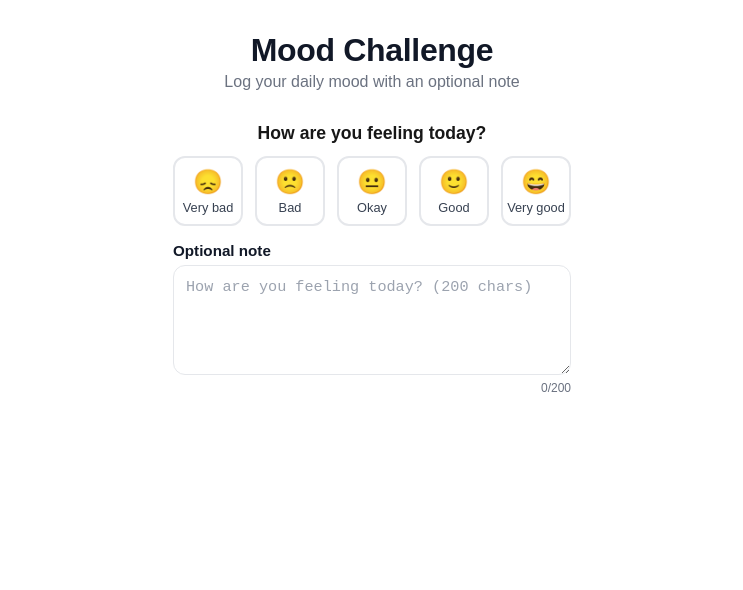
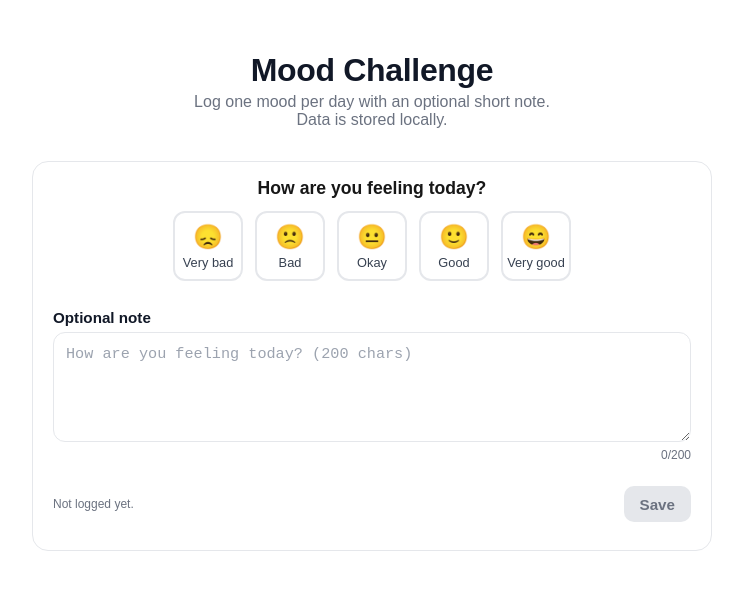
Before and after one commit to susannakyllonen/mood-challenge, a Next.js app: page / in a window 1280 px wide. Shown: the top 590 px of the page, without its empty margins (268-1011 px from the left). Built offline with nearby package versions, Linux system fonts and the light colour scheme.

Commit message:
Add SaveBar and localeStorage saving

```diff
--- a/src/app/page.tsx
+++ b/src/app/page.tsx
@@ -1,19 +1,98 @@
 "use client";
 
-import React, { useState } from "react";
-import Header from "../components/Header";
+import React, { useEffect, useState } from "react";
+import styled from "styled-components";
+import Header from "@/components/Header";
 import Moodrate from "@/components/MoodRate";
 import NoteInput from "@/components/NoteInput";
+import SaveBar from "@/components/SaveBar";
+import {
+  loadData,
+  saveData,
+  upsertToday,
+  getTodayEntry,
+  todayKey,
+  type StoredData,
+  type MoodEntry,
+} from "@/lib/moodStorage";
 
-export default function Home() {
-  const [mood, setMood] = React.useState<number | null>(null);
-  const [note, setNote] = useState("");
+const Container = styled.main`
+  width: 100%;
+  max-width: 720px;
+  padding: 1.25rem;
+`;
+
+const Section = styled.section`
+  background: #fff;
+  border: 1px solid #e5e7eb;
+  border-radius: 16px;
+  padding: 1rem 1.25rem;
+  display: grid;
+  gap: 0.75rem;
+  margin-bottom: 1rem;
+`;
+
+export default function Page() {
+  const [data, setData] = useState<StoredData>({ entries: [], version: 1 });
+
+  // UI state for today's form
+  const [mood, setMood] = useState<number | null>(null);
+  const [note, setNote] = useState<string>("");
+
+  const today = todayKey();
+  const todayEntry = getTodayEntry(data, today);
+  const isUpdate = Boolean(todayEntry);
+
+  // Load from localStorage on mount
+  useEffect(() => {
+    setData(loadData());
+  }, []);
+
+  // Prefill UI from today's entry
+  useEffect(() => {
+    if (todayEntry) {
+      setMood(todayEntry.value);
+      setNote(todayEntry.note ?? "");
+    } else {
+      setMood(null);
+      setNote("");
+    }
+    // eslint-disable-next-line react-hooks/exhaustive-deps
+  }, [todayEntry?.date, data.entries.length]);
+
+  // Can we save? (require mood + something changed if updating)
+  const changed = isUpdate
+    ? todayEntry!.value !== mood || (todayEntry!.note ?? "") !== (note ?? "")
+    : Boolean(mood !== null || note);
+
+  const ready = Boolean(mood !== null) && changed;
+
+  const handleSave = () => {
+    if (mood == null) return;
+    const entry: MoodEntry = {
+      date: today,
+      value: mood,
+      note: (note ?? "").slice(0, 200),
+    };
+    const next = upsertToday(data, entry);
+    setData(next);
+    saveData(next);
+  };
 
   return (
-    <main>
-      <Header />
-      <Moodrate value={mood} onChange={setMood} />
-      <NoteInput value={note} onChange={setNote} />
-    </main>
+    <Container>
+      <Header
+        title="Mood Challenge"
+        subtitle="Log one mood per day with an optional short note. Data is stored locally."
+      />
+
+      <Section>
+        <Moodrate value={mood} onChange={setMood} />
+        <NoteInput value={note} onChange={setNote} />
+        <SaveBar isUpdate={isUpdate} ready={ready} onSave={handleSave} />
+      </Section>
+
+      {/* Here CalendarHeatMap and history */}
+    </Container>
   );
 }
--- a/src/components/SaveBar.tsx
+++ b/src/components/SaveBar.tsx
@@ -0,0 +1,63 @@
+"use client";
+
+import React from "react";
+import styled from "styled-components";
+
+const Bar = styled.div`
+  display: flex;
+  align-items: center;
+  justify-content: space-between;
+  gap: 0.75rem;
+  padding: 0.75rem 0;
+`;
+
+const Hint = styled.span`
+  font-size: 12px;
+  color: #6b7280;
+`;
+
+const Button = styled.button<{ $ready?: boolean }>`
+  border: none;
+  padding: 0.6rem 1rem;
+  border-radius: 10px;
+  font-weight: 600;
+  font-size: 0.95rem;
+  cursor: ${({ $ready }) => ($ready ? "pointer" : "not-allowed")};
+  background: ${({ $ready }) => ($ready ? "#4f46e5" : "#e5e7eb")};
+  color: ${({ $ready }) => ($ready ? "#fff" : "#6b7280")};
+  transition: background 0.15s ease;
+
+  &:hover {
+    background: ${({ $ready }) => ($ready ? "#4338ca" : "#e5e7eb")};
+  }
+`;
+
+type SaveBarProps = {
+  /** true if there is already an entry for today */
+  isUpdate: boolean;
+  /** whether saving is allowed (e.g., mood selected and something changed) */
+  ready: boolean;
+  /** called when user clicks the button */
+  onSave: () => void;
+};
+
+export default function SaveBar({ isUpdate, ready, onSave }: SaveBarProps) {
+  return (
+    <Bar>
+      <Hint>
+        {isUpdate
+          ? "You’ve logged today. Edit and press Update."
+          : "Not logged yet."}
+      </Hint>
+      <Button
+        type="button"
+        $ready={ready}
+        disabled={!ready}
+        onClick={onSave}
+        aria-disabled={!ready}
+      >
+        {isUpdate ? "Update" : "Save"}
+      </Button>
+    </Bar>
+  );
+}
--- /dev/null
+++ b/src/lib/moodStorage.ts
@@ -0,0 +1,50 @@
+export type MoodEntry = {
+  date: string; // YYYY-MM-DD
+  value: number; // 1..5
+  note?: string; // <= 200
+};
+
+export type StoredData = {
+  entries: MoodEntry[];
+  version: number;
+};
+
+const STORAGE_KEY = "mood-logs-v1";
+
+export function todayKey(d = new Date()) {
+  const y = d.getFullYear();
+  const m = String(d.getMonth() + 1).padStart(2, "0");
+  const day = String(d.getDate()).padStart(2, "0");
+  return `${y}-${m}-${day}`;
+}
+
+export function loadData(): StoredData {
+  if (typeof window === "undefined") return { entries: [], version: 1 };
+  try {
+    const raw = localStorage.getItem(STORAGE_KEY);
+    if (!raw) return { entries: [], version: 1 };
+    const parsed = JSON.parse(raw) as StoredData;
+    if (!parsed.entries) return { entries: [], version: 1 };
+    return parsed;
+  } catch {
+    return { entries: [], version: 1 };
+  }
+}
+
+export function saveData(data: StoredData) {
+  localStorage.setItem(STORAGE_KEY, JSON.stringify(data));
+}
+
+export function getTodayEntry(data: StoredData, date = todayKey()) {
+  return data.entries.find((e) => e.date === date);
+}
+
+export function upsertToday(data: StoredData, entry: MoodEntry): StoredData {
+  const idx = data.entries.findIndex((e) => e.date === entry.date);
+  if (idx >= 0) {
+    const copy = [...data.entries];
+    copy[idx] = entry;
+    return { ...data, entries: copy };
+  }
+  return { ...data, entries: [entry, ...data.entries].slice(0, 60) };
+}
```
Also changed, not shown: 1 other file (tests, documents, lock files or other folders).
